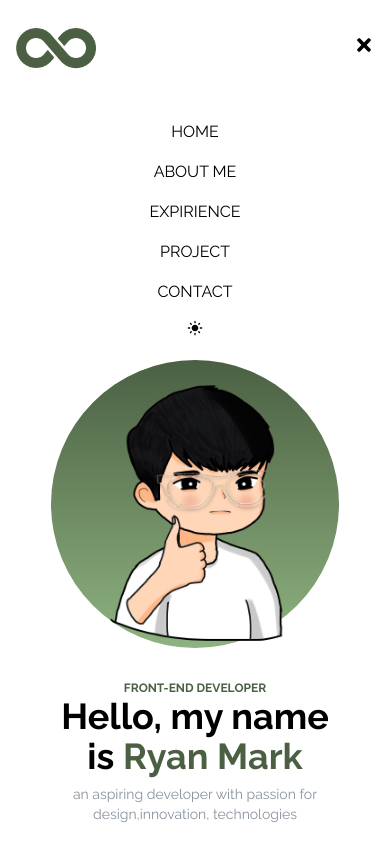
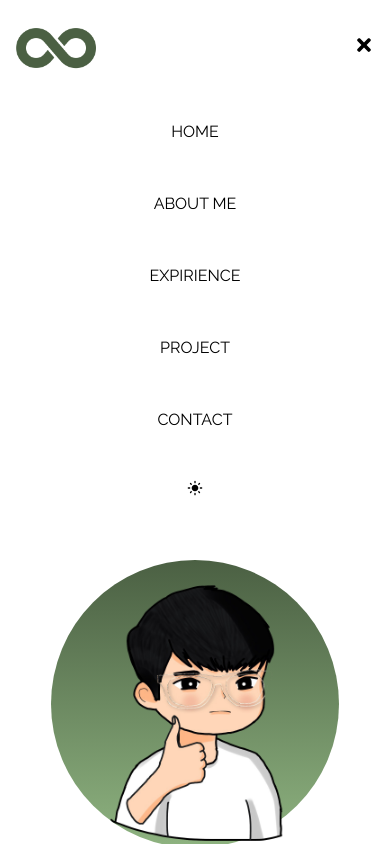
Before and after one commit to whodatboi04/my-portfolio-dls-reyes, a React (Vite) app in the folder my-portfolio/: page / in a window 390 px wide. Both pictures are taken after a click on the button 363 px from the left and 44 px from the top of the page. Shown: the top 844 px of the page. Built offline with nearby package versions, Linux system fonts and the light colour scheme.

Commit message:
feat: dark mode

```diff
--- a/my-portfolio/src/App.jsx
+++ b/my-portfolio/src/App.jsx
@@ -6,14 +6,16 @@ import { MdDownload } from "react-icons/md";
 
 
 const Portfolio = () => {
+
   return (
-    <main className='flex flex-col justify-center items-center'>
+    <div className=''>
+      <main className='flex flex-col justify-center items-center dark:bg-dark'>
         {/* Home */}
-        <section className='flex flex-col-reverse items-center justify-center lg:mt-32 lg:flex-row lg:justify-between lg:w-3/4 lg:h-full'id='Home'>
+        <section className='flex flex-col-reverse items-center justify-center lg:mt-32 lg:flex-row lg:justify-between lg:w-3/4 lg:h-full mt-10'id='Home'>
           <div>
-            <h3 className='text-xs md:text-sm font-bold text-mainColor text-center lg:text-left mt-8'>FRONT-END DEVELOPER</h3>
-            <h1 className='text-4xl md:text-5xl lg:text-7xl font-bold text-center lg:text-left'>Hello, my name <br/> is <span className='text-mainColor'>Ryan Mark</span></h1>
-            <p className='text-sm md:text-lg text-center lg:text-left text-lightColor mt-2'>an aspiring developer with passion for <br/> design,innovation, technologies
+            <h3 className='text-xs md:text-sm font-bold text-mainColor text-center lg:text-left mt-8 dark:text-lightGreen'>FRONT-END DEVELOPER</h3>
+            <h1 className='text-4xl md:text-5xl lg:text-7xl font-bold text-center lg:text-left dark:text-white'>Hello, my name <br/> is <span className='text-mainColor dark:text-lightGreen'>Ryan Mark</span></h1>
+            <p className='text-sm md:text-lg text-center lg:text-left text-lightColor mt-2 dark:text-white'>an aspiring developer with passion for <br/> design,innovation, technologies
             </p>
             <div className='flex flex-col lg:flex-row gap-4 mt-6  items-center'>
               <button className='bg-mainColor w-52 p-2 rounded-full flex justify-center items-center gap-3 text-tWhite'>Contact me <MdOutlineMail color='#fff' size={20}/></button>
@@ -41,15 +43,15 @@ const Portfolio = () => {
             />
           </div>
           <div className='flex flex-col mt-8 lg:jutify-center px-5 lg:p-5 md:px-32 lg:w-full'>
-            <h1 className='text-mainColor text-xl font-semibold'>About Me</h1>
-            <p className='text-lightColor  lg:text-justify text-md leading-8 md:leading-9'>
-              A <span className='text-mainColor'>self-motivated</span> and <span className='text-mainColor'>enthusiastic</span> individual IT graduate from
+            <h1 className='text-mainColor text-xl font-semibold dark:text-lightGreen'>About Me</h1>
+            <p className='text-lightColor  lg:text-justify text-md leading-8 md:leading-9 dark:text-white'>
+              A <span className='text-mainColor dark:text-lightGreen'>self-motivated</span> and <span className='text-mainColor dark:text-lightGreen'>enthusiastic</span> individual IT graduate from
               Universidad de Manila, equipped with a diverse skill set in
-              <span className='text-mainColor'> communication</span>, <span className='text-mainColor'>collaboration</span>, and <span className='text-mainColor'>analytical thinking</span>. Committed to
+              <span className='text-mainColor dark:text-lightGreen'> communication</span>, <span className='text-mainColor dark:text-lightGreen'>collaboration</span>, and <span className='text-mainColor dark:text-lightGreen'>analytical thinking</span>. Committed to
               continuous learning, I thrive on exploring new horizons for personal
               and professional growth.
             </p>
-            <h1 className='text-mainColor text-xl font-semibold mt-4'>Skills</h1>
+            <h1 className='text-mainColor text-xl font-semibold mt-4 dark:text-lightGreen'>Skills</h1>
             <div className='mt-4 w-full flex flex-row flex-wrap gap-6 justify-center p4 md:p-0 md:gap-16 md:justify-normal'>
               <img
                 src='../src/image/html-5.png'
@@ -114,7 +116,9 @@ const Portfolio = () => {
             </div>
           </div>
         </section>
-    </main>
+      </main>
+    </div>
+
   )
 }
 
--- a/my-portfolio/src/Components/Navbar.jsx
+++ b/my-portfolio/src/Components/Navbar.jsx
@@ -1,4 +1,4 @@
-import React, { useState } from 'react'
+import React, { useState, useEffect } from 'react'
 import { HashLink as NavLink } from 'react-router-hash-link'
 import { FaBars, FaTimes} from "react-icons/fa";
 import { MdLightMode } from "react-icons/md";
@@ -8,19 +8,27 @@ import { MdOutlineDarkMode } from "react-icons/md";
 const NavLinks = () => {
     const [mode, setMode] = useState(false);
 
+    useEffect(() => {
+        if(mode === true){
+            document.documentElement.classList.add("dark");
+        }else{
+            document.documentElement.classList.remove("dark");
+        }
+    }, [mode]);
+
     const handleClick = () =>{
-        setMode(!mode);
+        setMode(mode === false ? true : false);
     }
 
     return (
-    <>
-        <NavLink to="#Home" smooth className='nav-link hover:text-mainColor hover:border-b-2 hover:border-mainColor'>HOME</NavLink>
-        <NavLink to="#aboutMe" smooth className='nav-link hover:text-mainColor hover:border-b-2 hover:border-mainColor'>ABOUT ME</NavLink>
-        <NavLink to="#expirience" smooth className='nav-link hover:text-mainColor hover:border-b-2 hover:border-mainColor'>EXPIRIENCE</NavLink>
-        <NavLink to="/project" smooth className='nav-link hover:text-mainColor hover:border-b-2 hover:border-mainColor'>PROJECT</NavLink>
-        <NavLink to="/contact" smooth className='nav-link hover:text-mainColor hover:border-b-2 hover:border-mainColor'>CONTACT</NavLink>
+    <div className='flex gap-12 flex-col text-center items-center lg:flex-row dark:text-white'>
+        <NavLink to="#Home" smooth className='hover:text-mainColor hover:border-b-2 hover:border-mainColor transition ease-in-out delay-150'>HOME</NavLink>
+        <NavLink to="#aboutMe" smooth className='hover:text-mainColor hover:border-b-2 hover:border-mainColor transition ease-in-out delay-150'>ABOUT ME</NavLink>
+        <NavLink to="#expirience" smooth className='hover:text-mainColor hover:border-b-2 hover:border-mainColor transition ease-in-out delay-150'>EXPIRIENCE</NavLink>
+        <NavLink to="/project" smooth className='hover:text-mainColor hover:border-b-2 hover:border-mainColor transition ease-in-out delay-150'>PROJECT</NavLink>
+        <NavLink to="/contact" smooth className='hover:text-mainColor hover:border-b-2 hover:border-mainColor transition ease-in-out delay-150'>CONTACT</NavLink>
         <button onClick={handleClick}>{mode ? <MdOutlineDarkMode /> : <MdLightMode /> }</button>
-    </>
+    </div>
     );
 };
 
@@ -31,8 +39,8 @@ const Navbar = () => {
         setIsOpen(!isOpen);
     }
   return (
-    <>
-    <header className='flex flex-wrap justify-center bg-white w-full'>
+    <div>
+    <header className='flex flex-wrap justify-center w-full dark:bg-navDark'>
         <nav className='flex  h-24 items-center justify-between w-11/12 z-10 '>
             <NavLink to="/">
                 <img
@@ -46,11 +54,11 @@ const Navbar = () => {
                     alt='Mobile Logo'
                 />
             </NavLink>
-            <div className='hidden lg:flex gap-12'>
+            <div className='hidden lg:flex '>
                 <NavLinks />
             </div>
             <div className='lg:hidden'>
-                <button onClick={toggledMenu}>{isOpen ? <FaTimes size={20} /> : <FaBars size={20}/>}</button>
+                <button onClick={toggledMenu}>{isOpen ? <FaTimes size={20} className='dark:text-white'/> : <FaBars size={20} className='dark:text-white'/>}</button>
             </div>
         </nav>
 
@@ -60,7 +68,7 @@ const Navbar = () => {
             </div>
         )}
     </header>
-    </>
+    </div>
   )
 }
 
--- a/my-portfolio/tailwind.config.js
+++ b/my-portfolio/tailwind.config.js
@@ -1,5 +1,6 @@
 /** @type {import('tailwindcss').Config} */
 export default {
+  darkMode: "class",
   content: ["./index.html", "./src/**/*.{js,ts,jsx,tsx}"],
   theme: {
     extend: {},
@@ -8,7 +9,10 @@ export default {
       'tBlack': '#1F1F29',
       'lightColor': '#89939E',
       'tWhite': '#fff',
-      'lightGreen': '#8EB380'
+      'lightGreen': '#8EB380',
+      'white': '#FAF9F6',
+      'dark': '#262636',
+      'navDark': '#191921',
     },
   },
   plugins: [],
```
Also changed, not shown: my-portfolio/src/Image/bootstrap.png (added).
